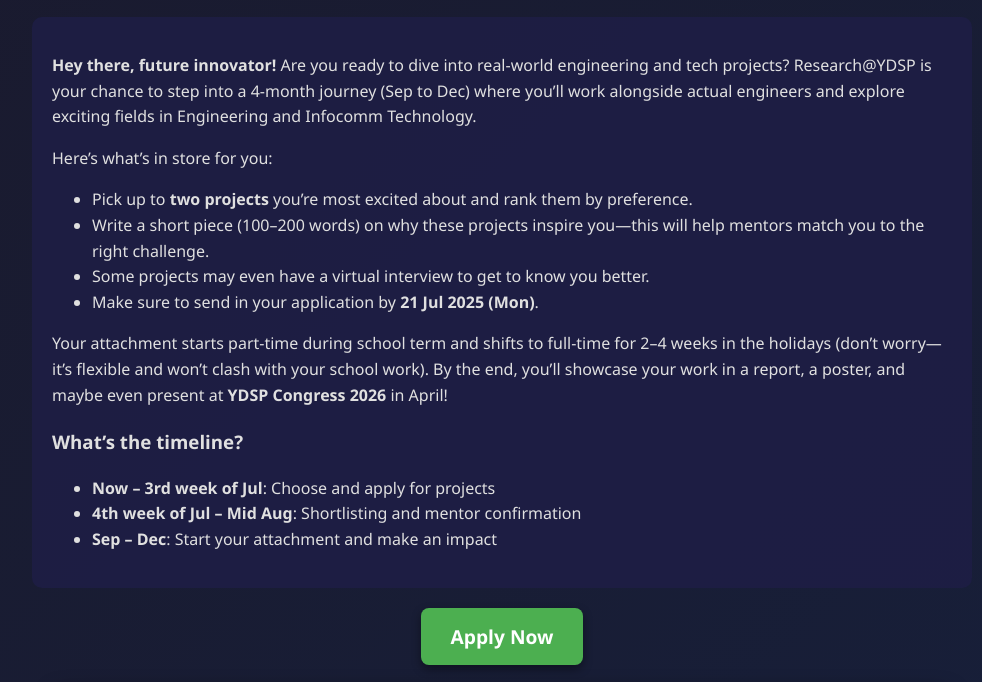
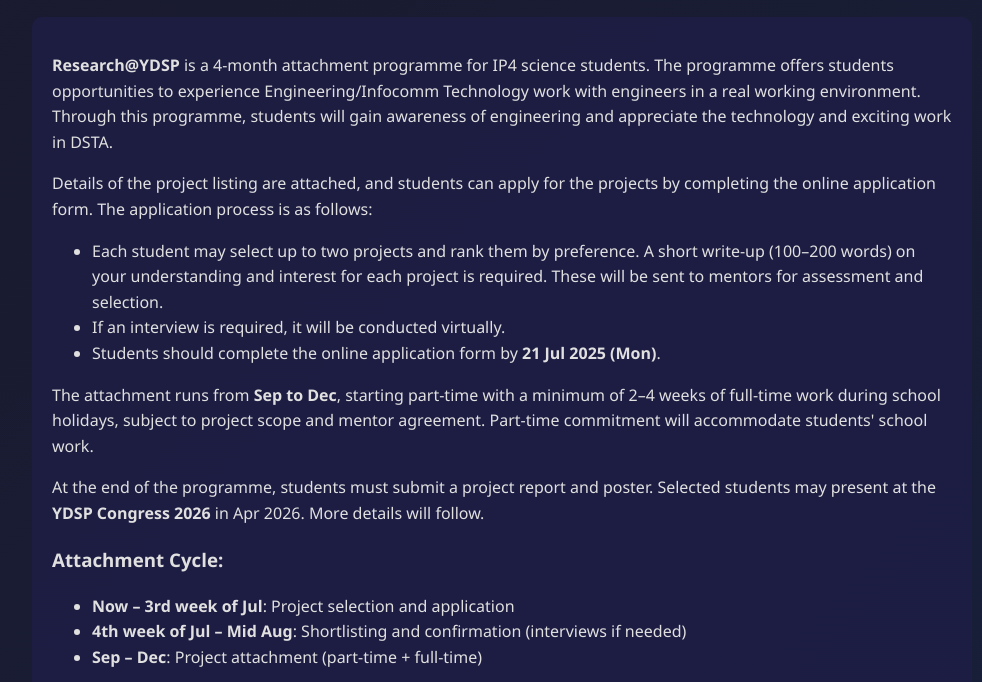
Before and after one commit to physicstjc/students, a plain HTML site: page r@ydsp.html in a window 1280 px wide. Shown: the part 114-796 px from the top of the page, without its empty margins (138-1120 px from the left). Drawn offline with nearby package versions, Linux system fonts and the light colour scheme.

Commit message:
Update r@ydsp.html

```diff
--- a/r@ydsp.html
+++ b/r@ydsp.html
@@ -92,24 +92,25 @@
 <body>
   <h1>Research@YDSP 2025</h1>
   <div class="info">
-    <p><strong>Hey there, future innovator!</strong> Are you ready to dive into real-world engineering and tech projects? Research@YDSP is your chance to step into a 4-month journey (Sep to Dec) where you’ll work alongside actual engineers and explore exciting fields in Engineering and Infocomm Technology.</p>
+    <p><strong>Research@YDSP</strong> is a 4-month attachment programme for IP4 science students. The programme offers students opportunities to experience Engineering/Infocomm Technology work with engineers in a real working environment. Through this programme, students will gain awareness of engineering and appreciate the technology and exciting work in DSTA.</p>
 
-    <p>Here’s what’s in store for you:</p>
+    <p>Details of the project listing are attached, and students can apply for the projects by completing the online application form. The application process is as follows:</p>
 
     <ul>
-      <li>Pick up to <strong>two projects</strong> you’re most excited about and rank them by preference.</li>
-      <li>Write a short piece (100–200 words) on why these projects inspire you—this will help mentors match you to the right challenge.</li>
-      <li>Some projects may even have a virtual interview to get to know you better.</li>
-      <li>Make sure to send in your application by <strong>21 Jul 2025 (Mon)</strong>.</li>
+      <li>Each student may select up to two projects and rank them by preference. A short write-up (100–200 words) on your understanding and interest for each project is required. These will be sent to mentors for assessment and selection.</li>
+      <li>If an interview is required, it will be conducted virtually.</li>
+      <li>Students should complete the online application form by <strong>21 Jul 2025 (Mon)</strong>.</li>
     </ul>
 
-    <p>Your attachment starts part-time during school term and shifts to full-time for 2–4 weeks in the holidays (don’t worry—it’s flexible and won’t clash with your school work). By the end, you’ll showcase your work in a report, a poster, and maybe even present at <strong>YDSP Congress 2026</strong> in April!</p>
+    <p>The attachment runs from <strong>Sep to Dec</strong>, starting part-time with a minimum of 2–4 weeks of full-time work during school holidays, subject to project scope and mentor agreement. Part-time commitment will accommodate students' school work.</p>
 
-    <h3>What’s the timeline?</h3>
+    <p>At the end of the programme, students must submit a project report and poster. Selected students may present at the <strong>YDSP Congress 2026</strong> in Apr 2026. More details will follow.</p>
+
+    <h3>Attachment Cycle:</h3>
     <ul>
-      <li><strong>Now – 3rd week of Jul</strong>: Choose and apply for projects</li>
-      <li><strong>4th week of Jul – Mid Aug</strong>: Shortlisting and mentor confirmation</li>
-      <li><strong>Sep – Dec</strong>: Start your attachment and make an impact</li>
+      <li><strong>Now – 3rd week of Jul</strong>: Project selection and application</li>
+      <li><strong>4th week of Jul – Mid Aug</strong>: Shortlisting and confirmation (interviews if needed)</li>
+      <li><strong>Sep – Dec</strong>: Project attachment (part-time + full-time)</li>
     </ul>
   </div>
 
```
